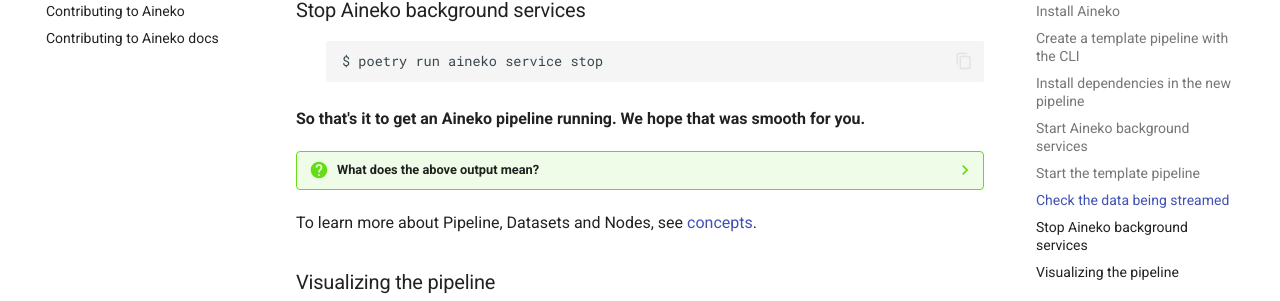
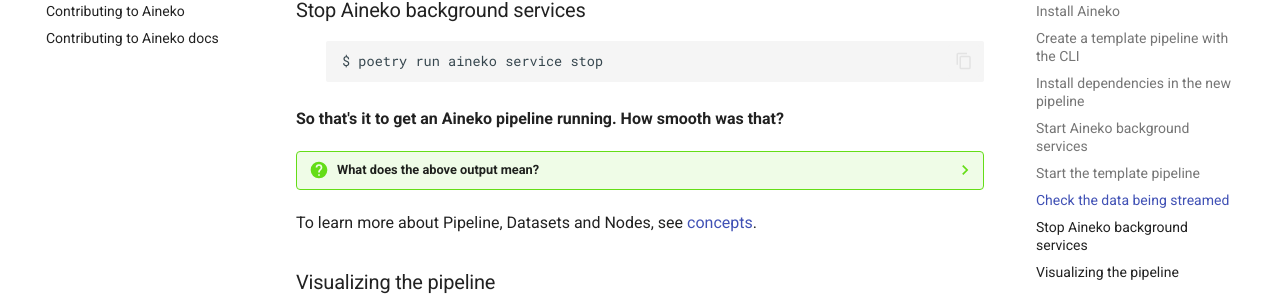
Before and after one commit to aineko-dev/aineko, an MkDocs documentation site: the page built from docs/quickstart.md, in a window 1280 px wide and 900 px high, scrolled down 1984 px. Shown: the part 151-452 px from the top of the window. Built offline with MkDocs 1.6.1 and Material for MkDocs 9.7.7, drawn with Linux system fonts in a browser that asks for light colours; comment, search, counter and statistics services are not loaded; the version menu is left out.

Commit message:
fix: avoid first person plural

````diff
--- a/docs/quickstart.md
+++ b/docs/quickstart.md
@@ -124,7 +124,7 @@
     $ poetry run aineko service stop
     ```
 
-**So that's it to get an Aineko pipeline running. We hope that was smooth for you.**
+**So that's it to get an Aineko pipeline running. How smooth was that?**
 
 ??? question "What does the above output mean?"
 
````
